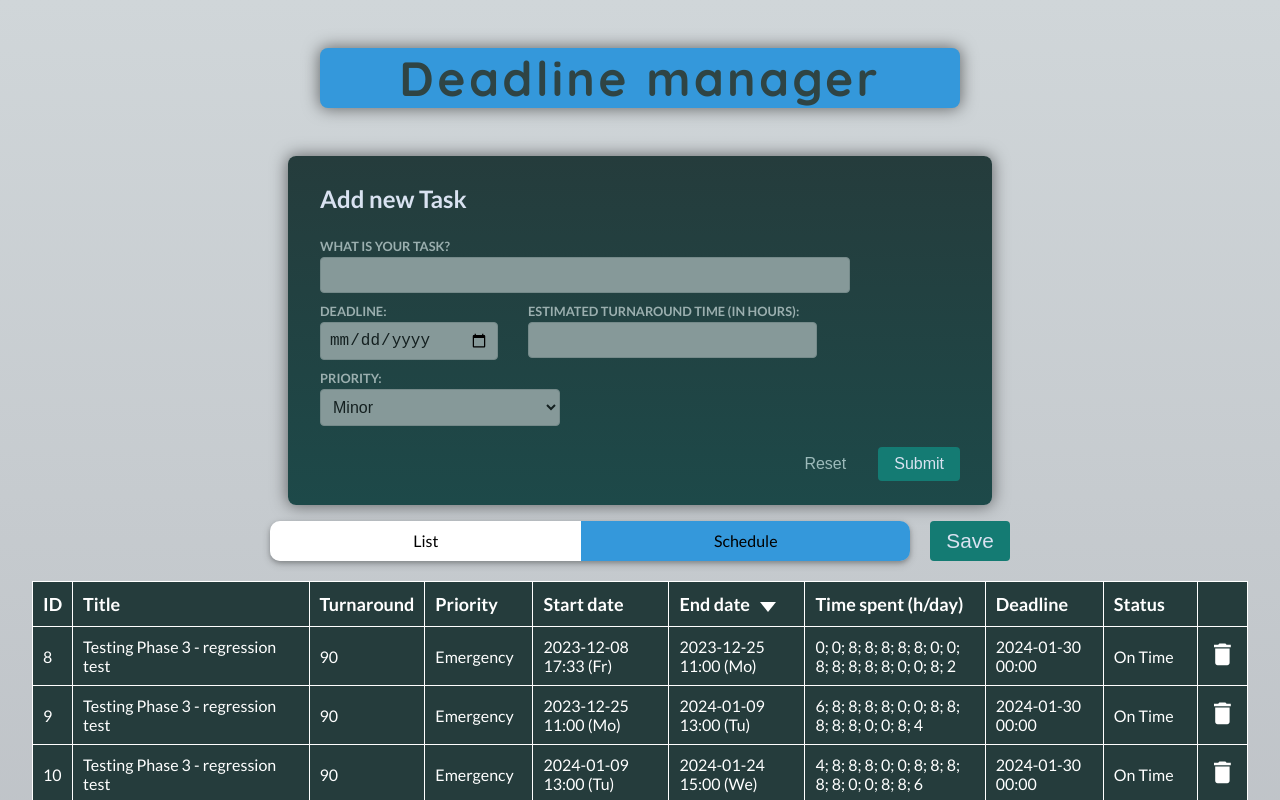
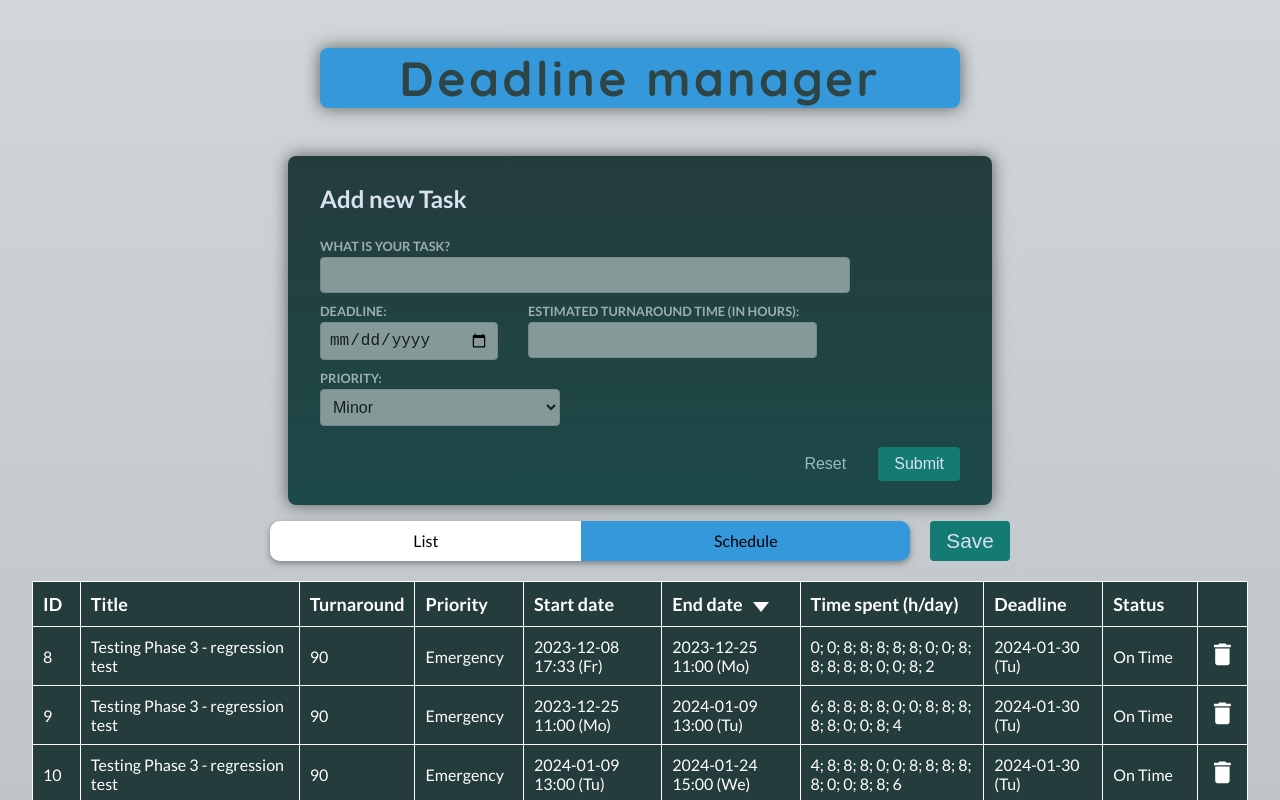
Before and after one commit to Olaybence/Deadline-Management-React, a React (Create React App) app in the folder deadline-calculator-React-frontend/: page / in a window 1280 px wide. Shown: the top 800 px of the page. Built offline with nearby package versions, Linux system fonts and the light colour scheme.

Commit message:
Deadline date formatting

```diff
--- a/deadline-calculator-React-frontend/src/assets/util.ts
+++ b/deadline-calculator-React-frontend/src/assets/util.ts
@@ -4,9 +4,10 @@ export class OwnDate {
   static dayStartHour = 9;
   static dayEndHour = 17;
   static workhours = 8;
-  static dateFormat = "YYYY-MM-DD HH:mm";
-  static dateFormatter = (date: Date) =>
-    Moment(date).format(OwnDate.dateFormat);
+  static dateFormatWithHour = "YYYY-MM-DD HH:mm";
+  static dateFormat = "YYYY-MM-DD";
+  static dateFormatter = (date: Date, format: string = OwnDate.dateFormatWithHour) =>
+    Moment(date).format(format);
 
   /**
    * convert the default getDay(): Su-0 M-1 Tu-2 We-3 Th-4 Fr-5 Sa-6
--- a/deadline-calculator-React-frontend/src/components/ScheduleComponent.tsx
+++ b/deadline-calculator-React-frontend/src/components/ScheduleComponent.tsx
@@ -24,7 +24,7 @@ export default function ScheduleComponent() {
   console.log("schedule", schedule);
 
   const width = (w: string) => ({ width: w + "%" });
-  const widths = ["2", "21", "9", "9", "12", "12", "16", "10", "8", "1"];
+  const widths = ["4", "19", "9", "9", "12", "12", "16", "10", "8", "1"];
   if (widths.length < 9)
     console.warn("Not enought width for CSS in SchedzleComponent!");
 
@@ -139,7 +139,7 @@ export default function ScheduleComponent() {
                 ))}
               <span>{item.timeSpent[item.timeSpent.length - 1]}</span>
             </td>
-            <td>{OwnDate.dateFormatter(item.deadline)}</td>
+            <td>{OwnDate.dateFormatter(item.deadline, OwnDate.dateFormat)} ({weekdaysMin(new Date(item.deadline).getDay())})</td>
             {item.endDate < item.deadline ? (
               <td>On Time</td>
             ) : (
```
